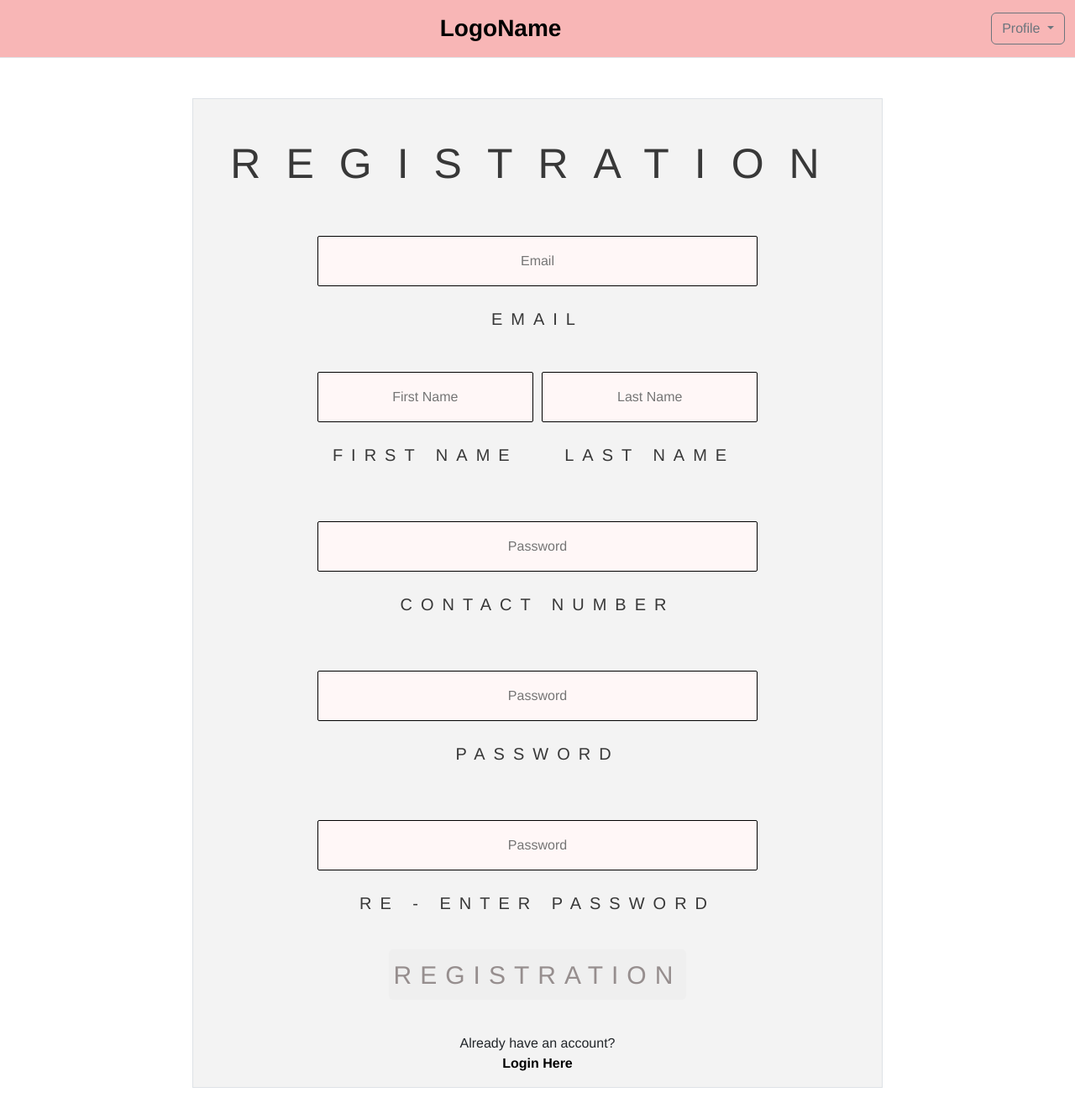
After one commit to BobbyIsMe/WebDev, a PHP site: page /registration.html in a window 1280 px wide. The commit adds this page. Shown: the whole page at 84% size. Run offline with PHP 8.4, Linux system fonts and the light colour scheme.

Commit message:
added registration

```diff
--- a/RegisterLogin.css
+++ b/RegisterLogin.css
@@ -15,7 +15,7 @@
 
 .login-button{
     height: 60px;
-    width: 200px;
+    width: auto;
     font-size: 30px;
     letter-spacing: 10px;
     color: rgb(150, 142, 142);
@@ -28,10 +28,22 @@
     color: black;
 }
 
+.name{
+    flex: 1;
+}
 
-#login, #password{
+#fname, #lname{
     height: 60px;
-    width: 500px;
+    width: 100%;
+    text-align: center;
+    background-color: rgb(255, 247, 247);
+    border-radius: 2px;
+    border: 1px solid;
+}
+
+#email, #password, #contactnumber{
+    height: 60px;
+    width: 100%;
     text-align: center;
     background-color: rgb(255, 247, 247);
     border-radius: 2px;
--- /dev/null
+++ b/registration.html
@@ -0,0 +1,142 @@
+<!DOCTYPE html>
+<html lang="en">
+
+<head>
+    <meta charset="UTF-8" />
+    <meta name="viewport" content="width=device-width, initial-scale=1.0" />
+    <title>Room Details</title>
+    <link href="https://cdn.jsdelivr.net/npm/bootstrap@5.3.5/dist/css/bootstrap.min.css" rel="stylesheet"
+        integrity="sha384-SgOJa3DmI69IUzQ2PVdRZhwQ+dy64/BUtbMJw1MZ8t5HZApcHrRKUc4W0kG879m7" crossorigin="anonymous" />
+    <link rel="stylesheet" href="landingpage.css" />
+    <link rel="stylesheet" href="navbar.css"/>
+    <link rel="stylesheet" href="RegisterLogin.css"/>
+    <style>
+        * {
+            font-family: 'Franklin Gothic Medium', 'Arial Narrow', Arial, sans-serif;
+
+        }
+    </style>
+</head>
+
+<body>
+    <nav class="navbar navbar-expand-lg border-bottom w-100" style="background-color: #f8b6b6;">
+        <div class="container-fluid">
+            <div class="collapse navbar-collapse" id="navbarContent">
+                <a class="navbar-brand mx-auto fs-3 fw-bold" href="#"><b>LogoName</b></a>
+
+                <div class="dropdown ">
+                    <button id="profileDropdown" class="btn btn-outline-secondary dropdown-toggle" type="button"
+                        data-bs-toggle="dropdown">
+                        Profile
+                    </button>
+                    <ul class="dropdown-menu dropdown-menu-end">
+                        <a class="dropdown-item" href="PersonalDetails.html">Personal Details</a>
+                        <a class="dropdown-item" href="RentedRoom.html">Rented Room</a>
+                        <a class="dropdown-item" href="#">Logout</a>
+                    </ul>
+
+
+
+                </div>
+            </div>
+        </div>
+    </nav>
+
+    <div class="container-fluid">
+        <div class="row">
+            <div class="col-md-12 p-4">
+                <div class="col-8 mx-auto">
+                    <form style="background-color: rgb(243, 243, 243);">
+                        <div class="border p-3 mt-4 text-center">
+                            <br><div class="login">REGISTRATION</div><br>
+                            <div class="col-8 mx-auto">
+
+
+                            <div class="mb-8">
+                                <br>
+                                <input type="text" id="email" placeholder="Email" required/>
+                                <br><br>
+                                <div class="subtext">EMAIL</div><br><br>
+                            </div>
+
+                            <div class="mb-3">
+                                <div class="d-flex justify-content-between">
+                                    <div class="name" style="padding-right: 5px;">
+                                        <input type="text" id="fname" placeholder="First Name" required/>
+                                        <br><br>
+                                        <div class="subtext">FIRST NAME</div>
+                                    </div>
+                                    <div class="name" style="padding-left: 5px;">
+                                        <input type="text" id="lname" placeholder="Last Name" required/>
+                                        <br><br>
+                                        <div class="subtext">LAST NAME</div>
+                                    </div>
+                                </div><br>
+
+                            </div>
+
+                            <div class="mb-3">
+                                <br>
+                                <input type="text" id="contactnumber" placeholder="Password" required/>
+                                <br><br>
+                                <div class="subtext">CONTACT NUMBER</div>
+                                <br>
+                            </div>
+
+
+                            <div class="mb-3">
+                                <br>
+                                <input type="text" id="password" placeholder="Password" required/>
+                                <br><br>
+                                <div class="subtext">PASSWORD</div>
+                                <br>
+                            </div>
+
+                            <div class="mb-3">
+                                <br>
+                                <input type="text" id="password" placeholder="Password" required/>
+                                <br><br>
+                                <div class="subtext">RE - ENTER PASSWORD</div>
+                                <br>
+                            </div>
+
+                            <div class="mb-3">
+                                <button type="submit" class="login-button">REGISTRATION</button>
+                            </div>
+
+                            <br>
+                            </div>
+                            <div>
+                                Already have an account? <br>
+                                <a href="Login.html" class="register"">Login Here</a>
+                            </div>
+
+                        </div>
+                    </form>
+                </div>
+            </div>
+        </div>
+    </div>
+
+
+    <script>
+        const profileDropdown = document.getElementById("profileDropdown");
+
+        profileDropdown.addEventListener("click", function () {
+            profileDropdown.classList.toggle("active");
+        });
+
+        document.addEventListener('click', function (event) {
+            if (!profileDropdown.contains(event.target)) {
+                profileDropdown.classList.remove('active');
+            }
+        });
+
+    </script>
+
+    <script src="https://cdn.jsdelivr.net/npm/bootstrap@5.3.5/dist/js/bootstrap.bundle.min.js"
+        integrity="sha384-k6d4wzSIapyDyv1kpU366/PK5hCdSbCRGRCMv+eplOQJWyd1fbcAu9OCUj5zNLiq"
+        crossorigin="anonymous"></script>
+</body>
+
+</html>
```
Also changed, not shown: Login.html (+9 -3 lines).
